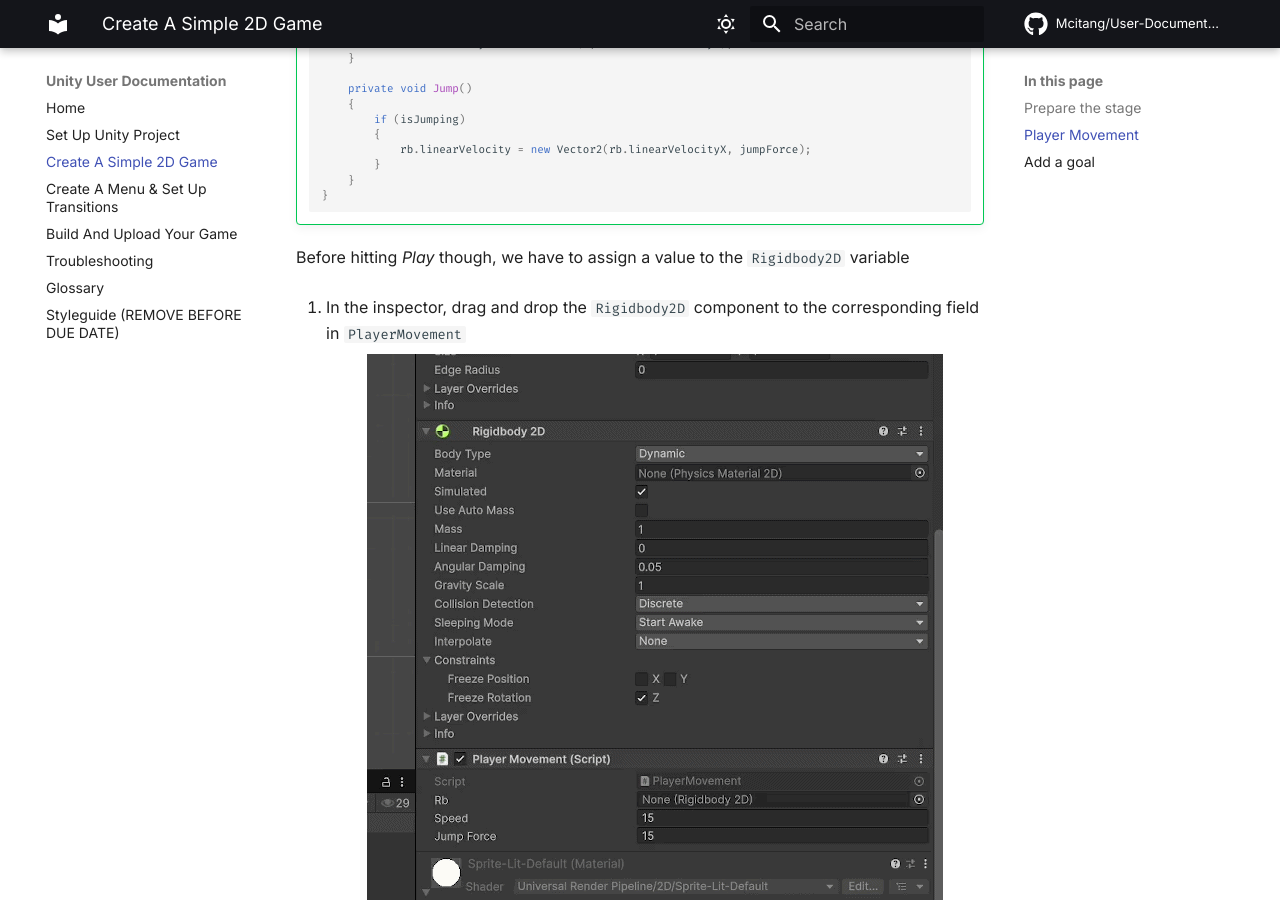
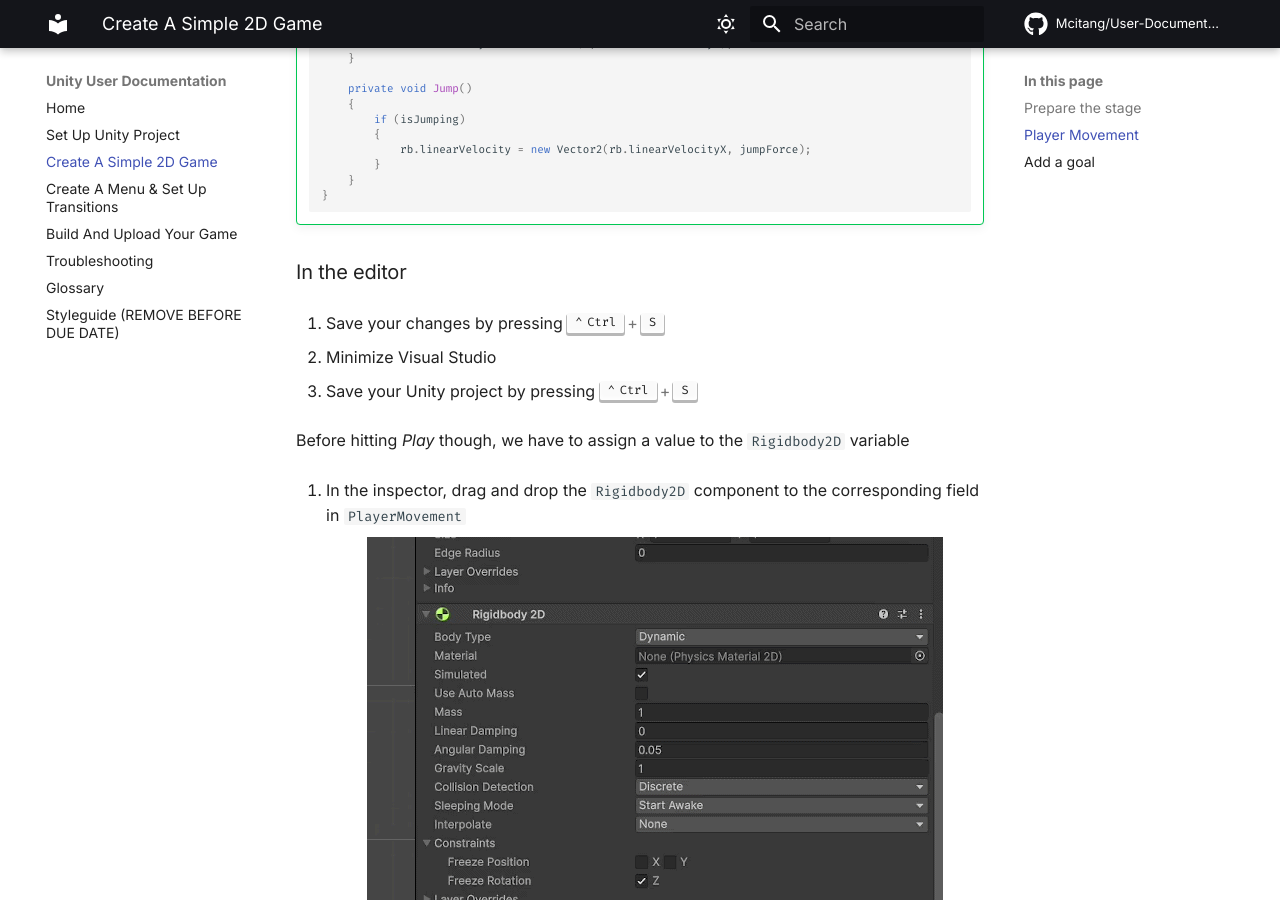
Before and after one commit to Mcitang/User-Documentation, an MkDocs documentation site: the page built from docs/make-game.md, in a window 1280 px wide and 900 px high, scrolled down 6498 px. Built offline with MkDocs 1.6.1 and Material for MkDocs 9.7.7, drawn with Linux system fonts in a browser that asks for light colours; emoji names are drawn with the system emoji font; comment, search, counter and statistics services are not loaded; some of the changed text lies outside the part shown.

Commit message:
Add reminders to save

````diff
--- a/docs/make-game.md
+++ b/docs/make-game.md
@@ -242,6 +242,14 @@ And that's it for the player movement script
         }
     }
     ```
+
+### In the editor
+
+1. Save your changes by pressing ++ctrl+s++
+
+1. Minimize Visual Studio
+
+1. Save your Unity project by pressing ++ctrl+s++
 
 Before hitting _Play_ though, we have to assign a value to the `Rigidbody2D` variable
 
@@ -523,10 +531,15 @@ Now your game can be won! Let's update the UI to show the score.
             }
         }
         ```
+1. Save your changes by pressing ++ctrl+s++
+
+1. Minimize Visual Studio
 
 1. In the inspector, drag and drop your text label into the "Score Label" slot in your script
 
     ![Score Label variable][score-label-image]{ .center }
+
+1. Save your Unity project by pressing ++ctrl+s++
 
 
 
````
